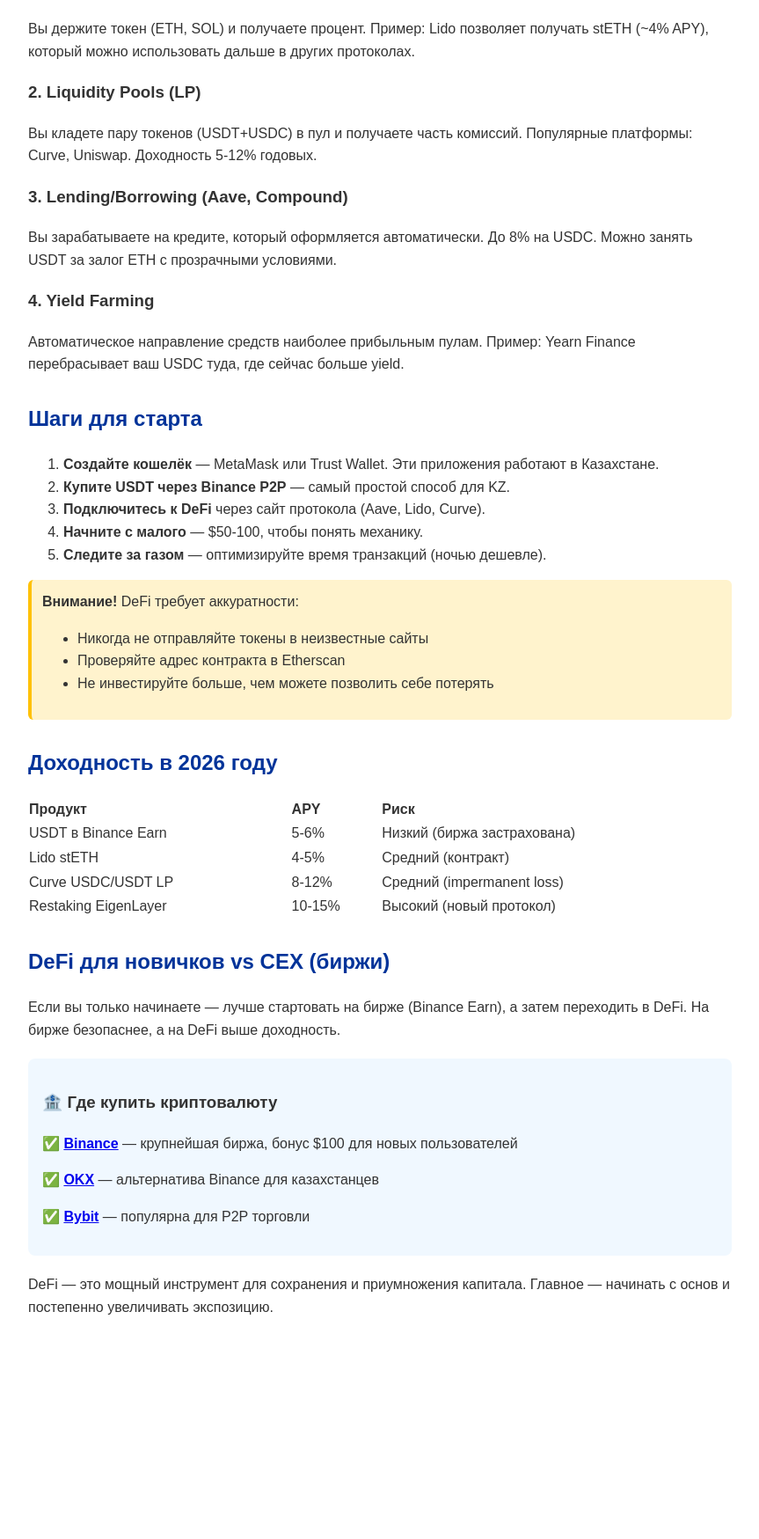
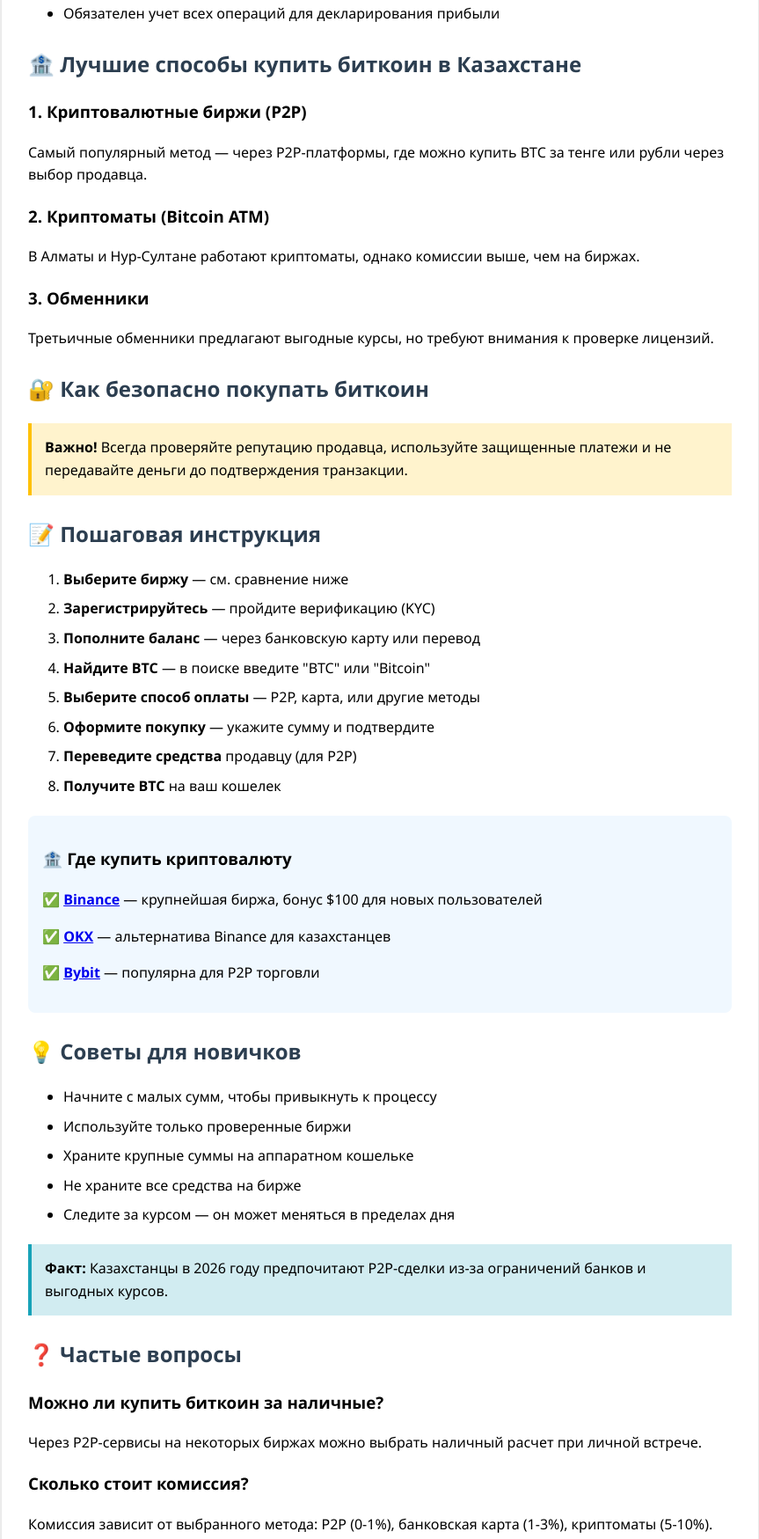
Before and after one commit to airobotics7794/airobotics7794.github.io, a plain HTML site: page article101.html in a window 1280 px wide. Shown: the part 524-2273 px from the top of the page at 88% size, without its empty margins (208-1071 px from the left). Before the commit the page ends 2059 px from the top, so only its background shows below. Drawn offline with Linux system fonts and the light colour scheme.

Commit message:
Add article101: Как купить биткоин в Казахстане 2026

```diff
--- a/article101.html
+++ b/article101.html
@@ -2,76 +2,91 @@
 <html lang="ru">
 <head>
     <meta charset="UTF-8">
-<title>DeFi для начинающих в Казахстане 2026 — полное руководство</title>
-<meta name="description" content="Подробное руководство по DeFi для новичков из Казахстана: что такое децентрализованные финансы, как безопасно участвовать, практические примеры и лайфхаки.">
+    <meta name="viewport" content="width=device-width, initial-scale=1.0">
+    <title>Как купить биткоин в Казахстане 2026 — Полное руководство</title>
+    <meta name="description" content="Узнайте, как легально купить биткоин в Казахстане в 2026 году. Пошаговая инструкция, лучшие биржи и советы для новичков.">
     <style>
-body{font-family:Arial,Helvetica,sans-serif;max-width:800px;margin:auto;padding:20px;line-height:1.6;color:#333;}
-h1{color:#0066ff;}
-h2{color:#003399;margin-top:30px;}
-.caution{background:#fff3cd;padding:12px;border-radius:6px;margin:15px 0;border-left:4px solid #ffc107;}
-.cta{background:#f0f8ff;padding:16px;border-radius:8px;margin:20px 0;}
+        body { font-family: 'Segoe UI', Tahoma, Geneva, Verdana, sans-serif; line-height: 1.6; margin: 0; padding: 20px; background: #f5f5f5; }
+        .container { max-width: 800px; margin: 0 auto; background: white; padding: 30px; border-radius: 10px; box-shadow: 0 2px 10px rgba(0,0,0,0.1); }
+        h1 { color: #f7931a; border-bottom: 2px solid #f7931a; padding-bottom: 10px; }
+        h2 { color: #2c3e50; margin-top: 25px; }
+        .warning { background: #fff3cd; border-left: 4px solid #ffc107; padding: 15px; margin: 20px 0; }
+        .info { background: #d1ecf1; border-left: 4px solid #17a2b8; padding: 15px; margin: 20px 0; }
+        ul { margin: 10px 0; }
+        li { margin: 8px 0; }
     </style>
 </head>
 <body>
-<h1>DeFi для начинающих в Казахстане 2026 — полное руководство</h1>
+    <div class="container">
+        <h1>Как купить биткоин в Казахстане 2026 — Полное руководство</h1>
 
-<p>DeFi (Decentralized Finance) — это финансовая система будущего, которая уже сегодня позволяет получать 5-15% годовых на криптовалютных активах. Если вы из Казахстана и хотите начать — эта инструкция для вас.</p>
+        <p>Биткоин (BTC) остается самой популярной криптовалютой в мире, и в 2026 году спрос на покупку BTC в Казахстане продолжает расти. Это руководство поможет вам легально и безопасно приобрести биткоин.</p>
 
-<h2>Что такое DeFi?</h2>
-<p>DeFi — финансы без банков. Все операции происходят через смарт-кракты на блокчейнах (Ethereum, Solana, Polygon). Вы контролируете свои деньги через приватный ключ — никто не может заморозить ваш аккаунт.</p>
+        <h2>📋 Правовой статус биткоина в Казахстане</h2>
+        <p>В 2026 году Казахстан не имеет запрета на покупку, продажу и хранение биткоина. Однако важно соблюдать правила налогообложения:</p>
+        <ul>
+            <li>Приобретение криптовалюты за национальную валюту подлежит уплате НДС (если вы профессионально занимаетесь этой деятельностью)</li>
+            <li>Индивидуальные вложения в криптовалюту регулируются статьей 223 Налогового кодекса</li>
+            <li>Обязателен учет всех операций для декларирования прибыли</li>
+        </ul>
 
-<h2>Основные продукты DeFi</h2>
+        <h2>🏦 Лучшие способы купить биткоин в Казахстане</h2>
 
-<h3>1. Стейкинг (liquid staking)</h3>
-<p>Вы держите токен (ETH, SOL) и получаете процент. Пример: Lido позволяет получать stETH (~4% APY), который можно использовать дальше в других протоколах.</p>
+        <h3>1. Криптовалютные биржи (P2P)</h3>
+        <p>Самый популярный метод — через P2P-платформы, где можно купить BTC за тенге или рубли через выбор продавца.</p>
 
-<h3>2. Liquidity Pools (LP)</h3>
-<p>Вы кладете пару токенов (USDT+USDC) в пул и получаете часть комиссий. Популярные платформы: Curve, Uniswap. Доходность 5-12% годовых.</p>
+        <h3>2. Криптоматы (Bitcoin ATM)</h3>
+        <p>В Алматы и Нур-Султане работают криптоматы, однако комиссии выше, чем на биржах.</p>
 
-<h3>3. Lending/Borrowing (Aave, Compound)</h3>
-<p>Вы зарабатываете на кредите, который оформляется автоматически. До 8% на USDC. Можно занять USDT за залог ETH с прозрачными условиями.</p>
+        <h3>3. Обменники</h3>
+        <p>Третьичные обменники предлагают выгодные курсы, но требуют внимания к проверке лицензий.</p>
 
-<h3>4. Yield Farming</h3>
-<p>Автоматическое направление средств наиболее прибыльным пулам. Пример: Yearn Finance перебрасывает ваш USDC туда, где сейчас больше yield.</p>
+        <h2>🔐 Как безопасно покупать биткоин</h2>
+        <div class="warning">
+            <strong>Важно!</strong> Всегда проверяйте репутацию продавца, используйте защищенные платежи и не передавайте деньги до подтверждения транзакции.
+        </div>
 
-<h2>Шаги для старта</h2>
-
+        <h2>📝 Пошаговая инструкция</h2>
         <ol>
-<li><strong>Создайте кошелёк</strong> — MetaMask или Trust Wallet. Эти приложения работают в Казахстане.</li>
-<li><strong>Купите USDT через Binance P2P</strong> — самый простой способ для KZ.</li>
-<li><strong>Подключитесь к DeFi</strong> через сайт протокола (Aave, Lido, Curve).</li>
-<li><strong>Начните с малого</strong> — $50-100, чтобы понять механику.</li>
-<li><strong>Следите за газом</strong> — оптимизируйте время транзакций (ночью дешевле).</li>
+            <li><strong>Выберите биржу</strong> — см. сравнение ниже</li>
+            <li><strong>Зарегистрируйтесь</strong> — пройдите верификацию (KYC)</li>
+            <li><strong>Пополните баланс</strong> — через банковскую карту или перевод</li>
+            <li><strong>Найдите BTC</strong> — в поиске введите "BTC" или "Bitcoin"</li>
+            <li><strong>Выберите способ оплаты</strong> — P2P, карта, или другие методы</li>
+            <li><strong>Оформите покупку</strong> — укажите сумму и подтвердите</li>
+            <li><strong>Переведите средства</strong> продавцу (для P2P)</li>
+            <li><strong>Получите BTC</strong> на ваш кошелек</li>
         </ol>
 
-<div class="caution">
-<strong>Внимание!</strong> DeFi требует аккуратности:
-<ul>
-<li>Никогда не отправляйте токены в неизвестные сайты</li>
-<li>Проверяйте адрес контракта в Etherscan</li>
-<li>Не инвестируйте больше, чем можете позволить себе потерять</li>
-</ul>
-</div>
-
-<h2>Доходность в 2026 году</h2>
-<table style="width:100%;border-collapse:collapse;">
-<tr><th style="text-align:left;">Продукт</th><th style="text-align:left;">APY</th><th style="text-align:left;">Риск</th></tr>
-<tr><td>USDT в Binance Earn</td><td>5-6%</td><td>Низкий (биржа застрахована)</td></tr>
-<tr><td>Lido stETH</td><td>4-5%</td><td>Средний (контракт)</td></tr>
-<tr><td>Curve USDC/USDT LP</td><td>8-12%</td><td>Средний (impermanent loss)</td></tr>
-<tr><td>Restaking EigenLayer</td><td>10-15%</td><td>Высокий (новый протокол)</td></tr>
-</table>
-
-<h2>DeFi для новичков vs CEX (биржи)</h2>
-<p>Если вы только начинаете — лучше стартовать на бирже (Binance Earn), а затем переходить в DeFi. На бирже безопаснее, а на DeFi выше доходность.</p>
-
-<div class="cta">
+        <div style="background:#f0f8ff;padding:16px;border-radius:8px;margin:20px 0">
             <h3>🏦 Где купить криптовалюту</h3>
             <p>✅ <a href="https://www.binance.com/referral/earn-together/refer2earn-usdc/claim?hl=en&ref=GRO_28502_ZVRUG"><strong>Binance</strong></a> — крупнейшая биржа, бонус $100 для новых пользователей</p>
             <p>✅ <a href="https://www.okx.com/join/HERMESKZ"><strong>OKX</strong></a> — альтернатива Binance для казахстанцев</p>
             <p>✅ <a href="https://www.bybit.com/invite?ref=HERMESKZ"><strong>Bybit</strong></a> — популярна для P2P торговли</p>
         </div>
 
-<p>DeFi — это мощный инструмент для сохранения и приумножения капитала. Главное — начинать с основ и постепенно увеличивать экспозицию.</p>
+        <h2>💡 Советы для новичков</h2>
+        <ul>
+            <li>Начните с малых сумм, чтобы привыкнуть к процессу</li>
+            <li>Используйте только проверенные биржи</li>
+            <li>Храните крупные суммы на аппаратном кошельке</li>
+            <li>Не храните все средства на бирже</li>
+            <li>Следите за курсом — он может меняться в пределах дня</li>
+        </ul>
+
+        <div class="info">
+            <strong>Факт:</strong> Казахстанцы в 2026 году предпочитают P2P-сделки из-за ограничений банков и выгодных курсов.
+        </div>
+
+        <h2>❓ Частые вопросы</h2>
+        <h3>Можно ли купить биткоин за наличные?</h3>
+        <p>Через P2P-сервисы на некоторых биржах можно выбрать наличный расчет при личной встрече.</p>
+
+        <h3>Сколько стоит комиссия?</h3>
+        <p>Комиссия зависит от выбранного метода: P2P (0-1%), банковская карта (1-3%), криптоматы (5-10%).</p>
+
+        <h3>Нужна ли верификация?</h3>
+        <p>Да, все международные биржи требуют KYC для вывода средств.</p>
+    </div>
 </body>
 </html>
```
Lines whose indentation alone changed are shown as unchanged.
